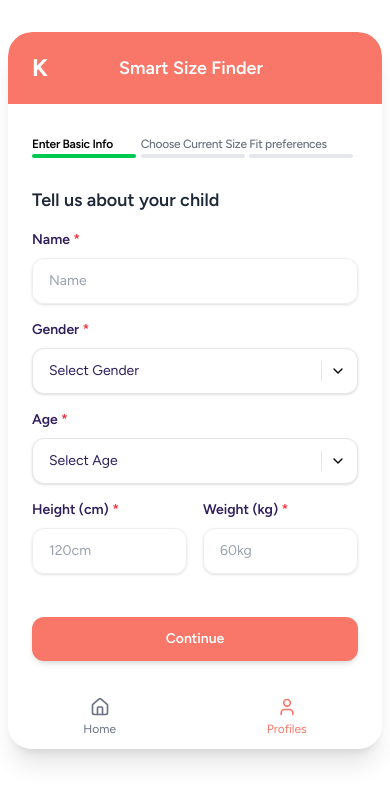
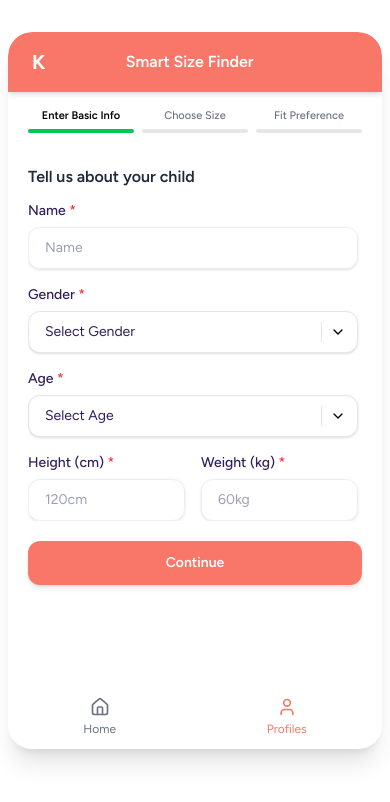
Before and after one commit to HexzionSystems/Widget, a React (Vite) app: page /finder in a window 390 px wide. Shown: the top 802 px of the page. Built offline with nearby package versions, Linux system fonts and the light colour scheme.

Commit message:
all responsive set and images

```diff
--- a/src/pages/Home.tsx
+++ b/src/pages/Home.tsx
@@ -1,6 +1,6 @@
 import { ChevronRight } from 'lucide-react';
 import { useNavigate } from 'react-router-dom';
-import Classroom from '../assets/Screenshot (8).png';
+import Classroom from '../assets/wallpaper.jpg';
 import Logo from '../assets/logo.png';
 import { motion } from 'framer-motion';
 import Icon from '../assets/icon(orange).png'
--- a/src/pages/SmartSizeFinder.tsx
+++ b/src/pages/SmartSizeFinder.tsx
@@ -22,22 +22,22 @@ export default function SmartSizeFinder() {
       transition={{ duration: 0.4 }}
     >
       {/* Header */}
-      <div className="bg-[#F97769] text-white rounded-t-3xl px-6 py-5 flex items-center justify-between shadow-md">
-        <div className="text-white font-bold text-2xl">K</div>
-        <h2 className="text-lg font-semibold">Smart Size Finder</h2>
+      <div className="bg-[#F97769] text-white rounded-t-3xl px-6 py-4 flex items-center justify-between shadow-md">
+        <div className="text-white font-bold text-xl">K</div>
+        <h2 className="text-base font-semibold">Smart Size Finder</h2>
         <div className="w-6" />
       </div>
 
       {/* Step Progress Bar */}
-      <div className="bg-white px-6 pt-8">
-        <div className="flex justify-between text-xs font-medium text-gray-500 tracking-tight">
-          {['Enter Basic Info', 'Choose Current Size', 'Fit preferences'].map((label, index) => (
-            <div key={index} className="flex flex-col items-start w-1/3">
-              <span className={`whitespace-nowrap ${step === index + 1 ? 'text-black font-semibold' : ''}`}>
+      <div className="px-4 pt-4 pb-2">
+        <div className="flex justify-between items-center text-[11px] font-medium text-gray-500">
+          {['Enter Basic Info', 'Choose Size', 'Fit Preference'].map((label, index) => (
+            <div key={index} className="flex-1 px-1 text-center">
+              <div className={`${step === index + 1 ? 'text-black font-semibold' : ''}`}>
                 {label}
-              </span>
+              </div>
               <div
-                className={`mt-0.5 h-1 w-26 rounded-full ${
+                className={`mt-1 h-1 rounded-full ${
                   step >= index + 1 ? 'bg-green-500' : 'bg-gray-200'
                 }`}
               />
@@ -47,9 +47,11 @@ export default function SmartSizeFinder() {
       </div>
 
       {/* Step Content */}
-      {step === 1 && <Step1 onNext={() => setStep(2)} />}
-      {step === 2 && <Step2 onNext={() => setStep(3)} onBack={() => setStep(1)} />}
-      {step === 3 && <Step3 onBack={() => setStep(2)} onNext={handleFinalNext} />}
+      <div className="flex-1 overflow-hidden">
+        {step === 1 && <Step1 onNext={() => setStep(2)} />}
+        {step === 2 && <Step2 onNext={() => setStep(3)} onBack={() => setStep(1)} />}
+        {step === 3 && <Step3 onBack={() => setStep(2)} onNext={handleFinalNext} />}
+      </div>
     </motion.div>
   );
 }
--- a/src/pages/Step1.tsx
+++ b/src/pages/Step1.tsx
@@ -2,31 +2,31 @@ import { ChevronDown } from 'lucide-react';
 
 export default function Step1({ onNext }: { onNext: () => void }) {
   return (
-    <div className="px-6 py-7 flex flex-col flex-grow justify-between">
-      <div>
-        <h3 className="text-lg font-semibold text-gray-800 mb-4">Tell us about your child</h3>
+    <div className="px-5 pt-6 pb-4 flex flex-col flex-grow font-figtree">
+      <div className="flex-1 overflow-hidden">
+        <h3 className="text-base font-semibold text-gray-800 mb-3">Tell us about your child</h3>
 
-        <form className="space-y-4 text-sm">
+        <form className="space-y-4 text-sm overflow-y-auto max-h-[60vh] pr-1">
           {/* Name */}
           <div>
-            <label className="block font-semibold text-[#2E1E5C] mb-2">
+            <label className="block font-medium text-[#2E1E5C] mb-1.5 text-sm">
               Name <span className="text-red-500">*</span>
             </label>
             <input
               type="text"
               placeholder="Name"
-              className="w-full border border-[#eee] rounded-xl px-4 py-3 outline-none text-[#2E1E5C] placeholder-gray-400 shadow-sm focus:ring-2 focus:ring-[#F97769]"
+              className="w-full border border-[#eee] rounded-xl px-4 py-2.5 text-sm outline-none text-[#2E1E5C] placeholder-gray-400 shadow-sm focus:ring-2 focus:ring-[#F97769]"
             />
           </div>
 
           {/* Gender */}
           <div>
-            <label className="block font-semibold text-[#2E1E5C] mb-2 text-sm">
+            <label className="block font-medium text-[#2E1E5C] mb-1.5 text-sm">
               Gender <span className="text-red-500">*</span>
             </label>
             <div className="relative">
               <select
-                className="w-full border border-[#E6E6E6] rounded-xl px-4 py-3 pr-12 text-[#2E1E5C] text-sm shadow-sm focus:ring-2 focus:ring-[#F97769] appearance-none bg-white"
+                className="w-full border border-[#E6E6E6] rounded-xl px-4 py-2.5 pr-12 text-[#2E1E5C] text-sm shadow-sm focus:ring-2 focus:ring-[#F97769] appearance-none bg-white"
               >
                 <option value="">Select Gender</option>
                 <option value="male">Male</option>
@@ -41,12 +41,12 @@ export default function Step1({ onNext }: { onNext: () => void }) {
 
           {/* Age */}
           <div>
-            <label className="block font-semibold text-[#2E1E5C] mb-2 text-sm">
+            <label className="block font-medium text-[#2E1E5C] mb-1.5 text-sm">
               Age <span className="text-red-500">*</span>
             </label>
             <div className="relative">
               <select
-                className="w-full border border-[#E6E6E6] rounded-xl px-4 py-3 pr-12 text-[#2E1E5C] text-sm shadow-sm focus:ring-2 focus:ring-[#F97769] appearance-none bg-white"
+                className="w-full border border-[#E6E6E6] rounded-xl px-4 py-2.5 pr-12 text-[#2E1E5C] text-sm shadow-sm focus:ring-2 focus:ring-[#F97769] appearance-none bg-white"
               >
                 <option value="">Select Age</option>
                 <option value="3">3 Years</option>
@@ -61,28 +61,26 @@ export default function Step1({ onNext }: { onNext: () => void }) {
           </div>
 
           {/* Height & Weight */}
-          <div className="flex gap-4 mt-3">
-            {/* Height */}
+          <div className="flex gap-4">
             <div className="flex-1">
-              <label className="block font-semibold text-[#2E1E5C] mb-2">
+              <label className="block font-medium text-[#2E1E5C] mb-1.5 text-sm">
                 Height (cm) <span className="text-red-500">*</span>
               </label>
               <input
                 type="text"
                 placeholder="120cm"
-                className="w-full border border-[#eee] rounded-xl px-4 py-3 outline-none text-[#2E1E5C] placeholder-gray-400 shadow-sm focus:ring-2 focus:ring-[#F97769]"
+                className="w-full border border-[#eee] rounded-xl px-4 py-2.5 text-sm outline-none text-[#2E1E5C] placeholder-gray-400 shadow-sm focus:ring-2 focus:ring-[#F97769]"
               />
             </div>
 
-            {/* Weight */}
             <div className="flex-1">
-              <label className="block font-semibold text-[#2E1E5C] mb-2">
+              <label className="block font-medium text-[#2E1E5C] mb-1.5 text-sm">
                 Weight (kg) <span className="text-red-500">*</span>
               </label>
               <input
                 type="text"
                 placeholder="60kg"
-                className="w-full border border-[#eee] rounded-xl px-4 py-3 outline-none text-[#2E1E5C] placeholder-gray-400 shadow-sm focus:ring-2 focus:ring-[#F97769]"
+                className="w-full border border-[#eee] rounded-xl px-4 py-2.5 text-sm outline-none text-[#2E1E5C] placeholder-gray-400 shadow-sm focus:ring-2 focus:ring-[#F97769]"
               />
             </div>
           </div>
@@ -90,7 +88,7 @@ export default function Step1({ onNext }: { onNext: () => void }) {
       </div>
 
       {/* Continue Button */}
-      <div className="pt-6">
+      <div className="pt-5">
         <button
           type="button"
           onClick={onNext}
--- a/src/pages/Step3.tsx
+++ b/src/pages/Step3.tsx
@@ -4,42 +4,33 @@ export default function Step3({ onBack, onNext }: { onBack: () => void; onNext:
   const [selectedFit, setSelectedFit] = useState<string | null>(null);
 
   const fitOptions = [
-    {
-      label: 'Snug',
-      description: 'Fitted, less room to grow.',
-    },
-    {
-      label: 'Regular',
-      description: 'Standard fit, some growing room.',
-    },
-    {
-      label: 'Loose',
-      description: 'Roomy, Maximum growing room.',
-    },
+    { label: 'Snug', description: 'Fitted, less room to grow.' },
+    { label: 'Regular', description: 'Standard fit, some growing room.' },
+    { label: 'Loose', description: 'Roomy, Maximum growing room.' },
   ];
 
   return (
-    <div className="px-6 py-7 flex flex-col flex-grow justify-between">
-      <div>
-        <h3 className="text-lg font-semibold text-gray-800 mb-4">How do you prefer the fit?</h3>
+    <div className="px-5 pt-6 pb-4 flex flex-col flex-grow font-figtree">
+      <div className="flex-1 overflow-y-auto pr-1">
+        <h3 className="text-base font-semibold text-gray-800 mb-4">How do you prefer the fit?</h3>
 
-        {/* Fit Preference */}
+        {/* Fit Options */}
         <div className="mb-6">
-          <label className="block font-semibold text-[#2E1E5C] mb-4 text-sm">
+          <label className="block font-medium text-[#2E1E5C] mb-3 text-sm">
             Fit Preference <span className="text-red-500">*</span>
           </label>
-          <div className="grid grid-cols-3 gap-4">
+          <div className="grid grid-cols-3 gap-3">
             {fitOptions.map((option) => (
               <button
                 key={option.label}
                 type="button"
                 onClick={() => setSelectedFit(option.label)}
-                className={`rounded-xl border p-4 text-center transition-all focus:outline-none
+                className={`rounded-xl border px-2.5 py-3 text-center transition-all
                   ${
                     selectedFit === option.label
-                      ? 'border-[#F97769] bg-white'
-                      : 'border-[#E6E6E6] bg-white'
-                  }`}
+                      ? 'border-[#F97769]'
+                      : 'border-[#E6E6E6]'
+                  } bg-white`}
               >
                 <div className="font-semibold mb-1 text-sm text-[#F97769]">{option.label}</div>
                 <div className="text-[11px] text-[#2E1E5C] leading-tight font-normal">
@@ -49,9 +40,10 @@ export default function Step3({ onBack, onNext }: { onBack: () => void; onNext:
             ))}
           </div>
         </div>
+      </div>
 
       {/* Buttons */}
-        <div className="flex gap-4">
+      <div className="pt-4 flex gap-3">
         <button
           type="button"
           onClick={onBack}
@@ -68,6 +60,5 @@ export default function Step3({ onBack, onNext }: { onBack: () => void; onNext:
         </button>
       </div>
     </div>
-    </div>
   );
 }
```
Also changed, not shown: src/pages/Recommendation.tsx (+36 -37 lines), src/pages/Step2.tsx (+15 -18 lines), src/assets/pexels-iryna-kostsenich-1366957.jpg (added), src/assets/wallpaper.jpg (added). Lines whose indentation alone changed are shown as unchanged.
